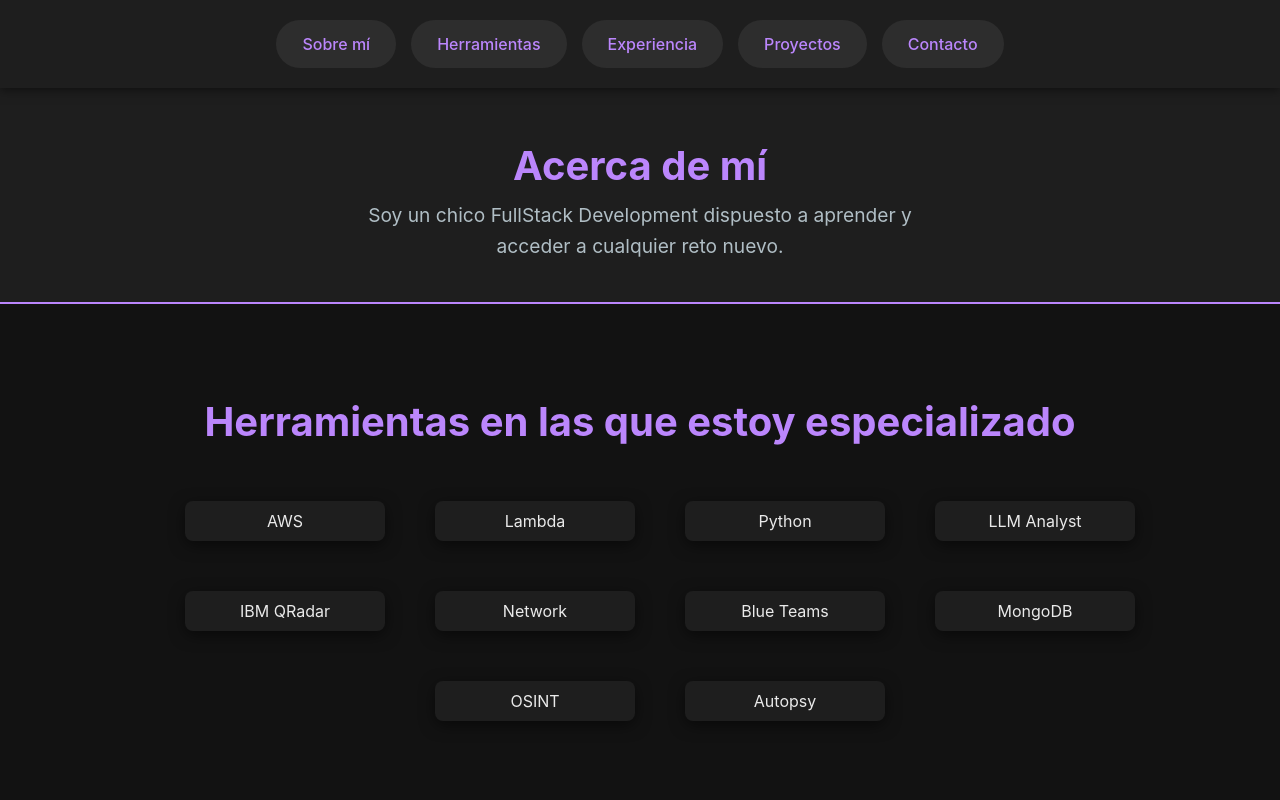
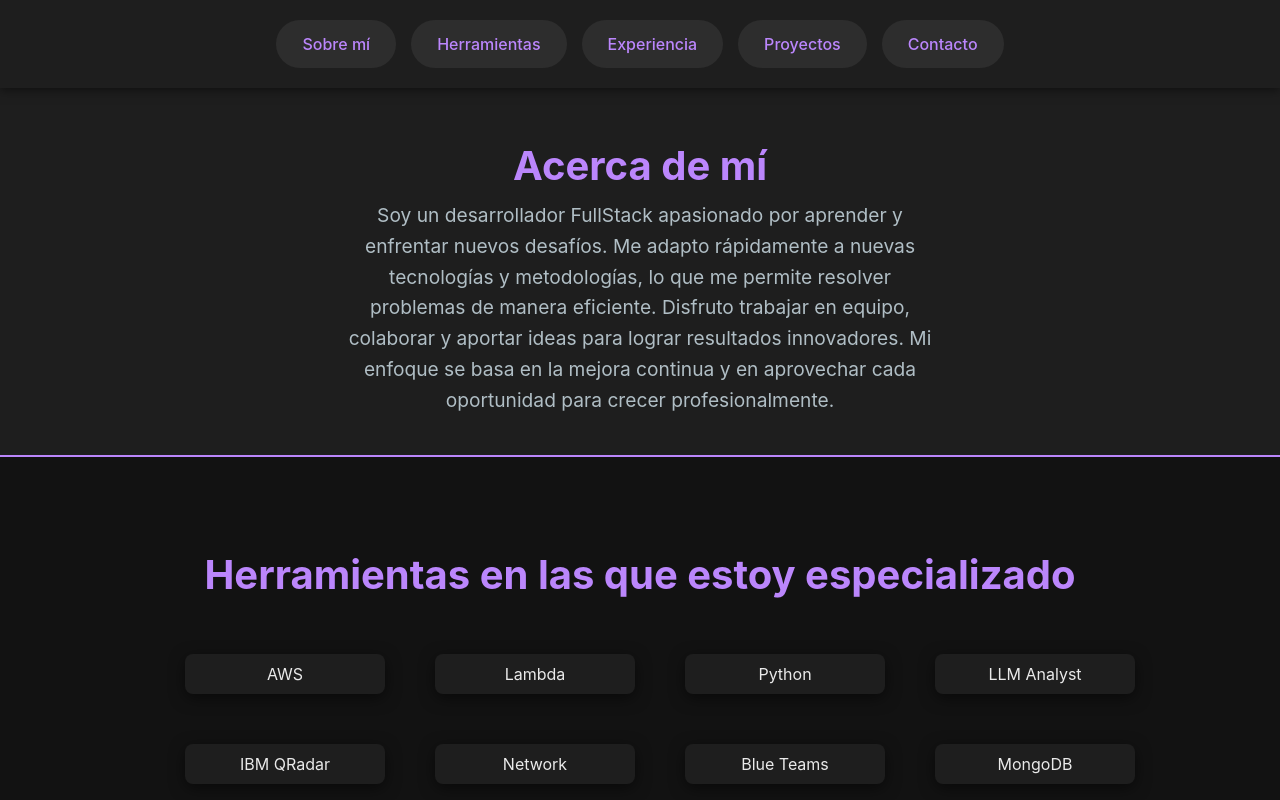
Before and after one commit to franciscolg13/Portafolio, a React (Create React App) app: page / in a window 1280 px wide. Shown: the top 800 px of the page. Built offline with nearby package versions, Linux system fonts and the light colour scheme.

Commit message:
Modified about me

```diff
--- a/src/components/About.js
+++ b/src/components/About.js
@@ -43,7 +43,7 @@
                 transition={{ duration: 0.6, delay: 0.4 }}
                 viewport={{ once: false }}
             >
-                Soy un chico FullStack Development dispuesto a aprender y acceder a cualquier reto nuevo.
+                Soy un desarrollador FullStack apasionado por aprender y enfrentar nuevos desafíos. Me adapto rápidamente a nuevas tecnologías y metodologías, lo que me permite resolver problemas de manera eficiente. Disfruto trabajar en equipo, colaborar y aportar ideas para lograr resultados innovadores. Mi enfoque se basa en la mejora continua y en aprovechar cada oportunidad para crecer profesionalmente.
             </motion.p>
         </section>
     );
```
